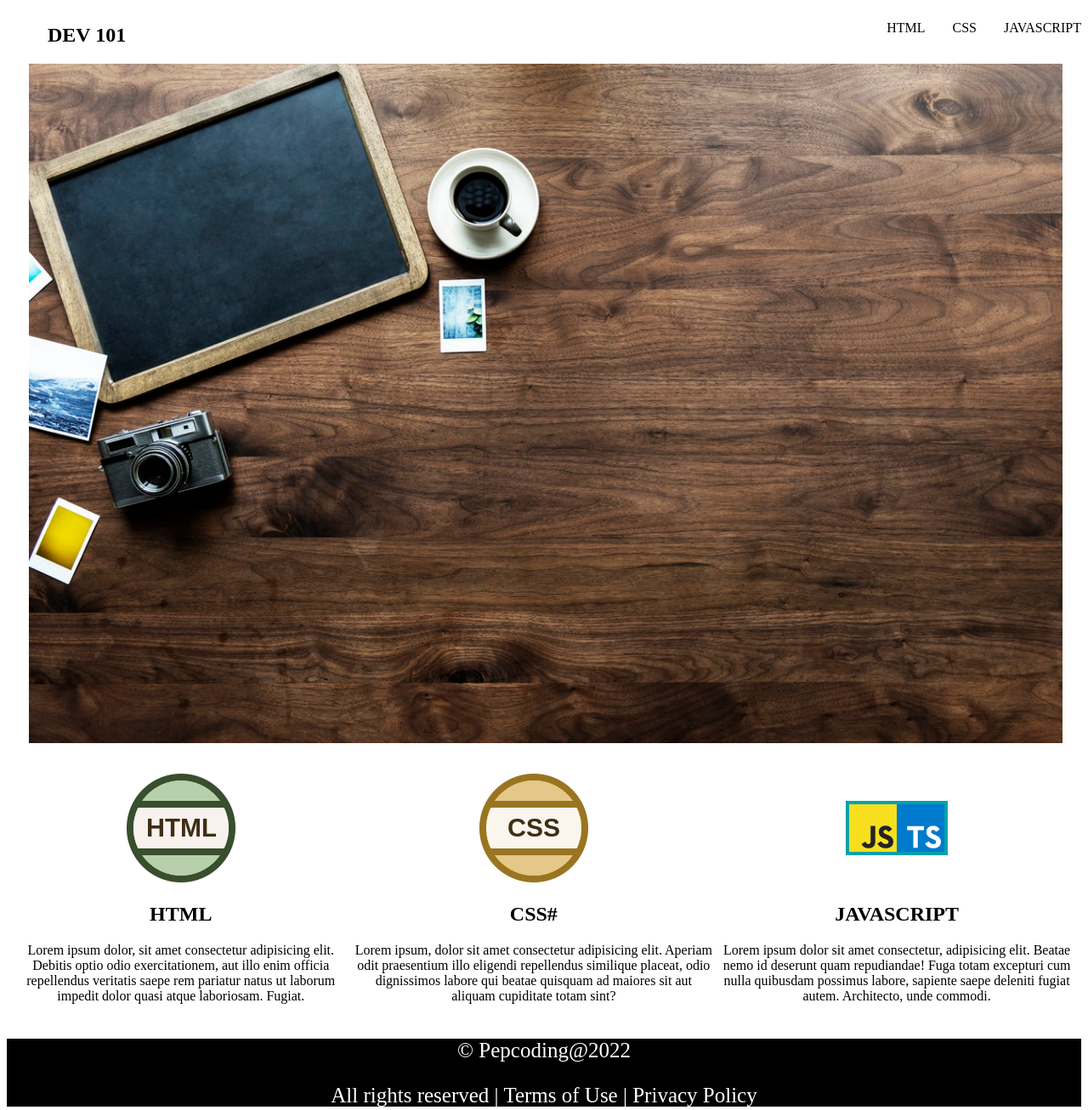
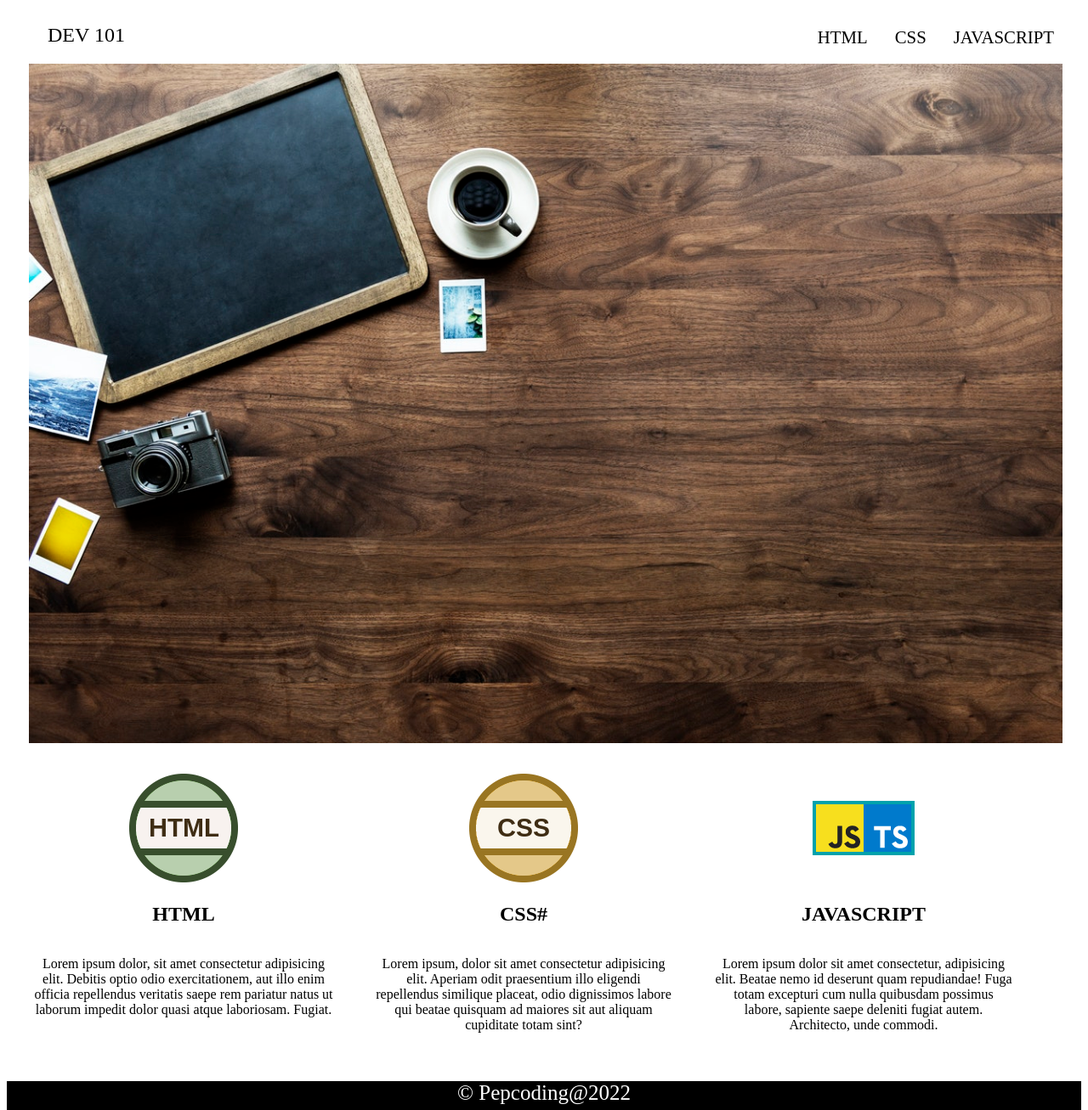
Before and after one commit to Kise07/learnMern07, a plain HTML site: page html/website/index.html in a window 1280 px wide. Shown: the top 1307 px of the page at 85% size. Drawn offline with Linux system fonts and the light colour scheme.

Commit message:
website complete

```diff
--- a/html/website/index.html
+++ b/html/website/index.html
@@ -13,9 +13,24 @@
       <nav>
         <h1>DEV 101</h1>
         <ul>
-          <li>HTML</li>
-          <li>CSS</li>
-          <li>JAVASCRIPT</li>
+          <a
+            href="https://developer.mozilla.org/en-US/docs/Web/HTML"
+            target="_blank"
+          >
+            <li>HTML</li>
+          </a>
+          <a
+            href="https://developer.mozilla.org/en-US/docs/Web/CSS"
+            target="_blank"
+          >
+            <li>CSS</li>
+          </a>
+          <a
+            href="https://developer.mozilla.org/en-US/docs/Web/JavaScript"
+            target="_blank"
+          >
+            <li>JAVASCRIPT</li>
+          </a>
         </ul>
       </nav>
     </div>
--- a/html/website/style.css
+++ b/html/website/style.css
@@ -1,10 +1,13 @@
 h1 {
   margin-left: 3rem;
+  font-weight: 400;
 }
 
 li {
   list-style: none;
   margin-left: 2rem;
+  padding-top: 8px;
+  font-size: 1.3rem;
 }
 
 .navbar > nav {
@@ -14,6 +17,7 @@ li {
 
 ul {
   display: flex;
+  margin-right: 2rem;
 }
 
 img[src='images/lap.jpeg'] {
@@ -28,8 +32,14 @@ img[src='images/lap.jpeg'] {
 }
 
 .skills > div {
+  margin-left: 1rem;
+  width: 30vw;
   text-align: center;
   margin-top: 2rem;
+}
+
+.skills > div > p {
+  padding: 1rem;
 }
 
 .footer {
@@ -42,3 +52,16 @@ img[src='images/lap.jpeg'] {
 .footer > p {
   font-size: 25px;
 }
+
+a:link,
+a:visited {
+  color: rgb(0, 0, 0);
+}
+
+a:hover {
+  color: lightpink;
+}
+
+a {
+  text-decoration: none;
+}
```
